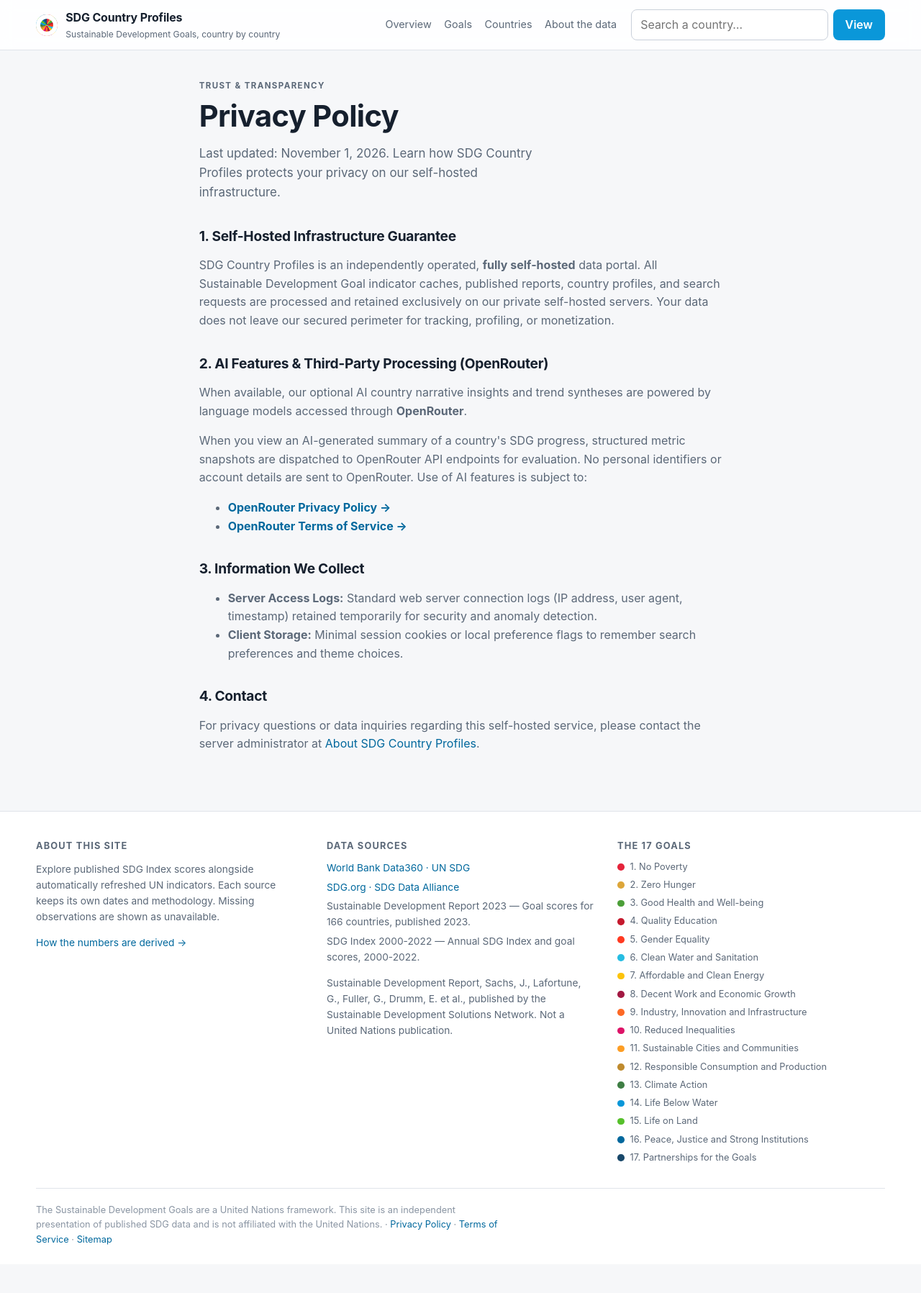
After one commit to thirza258/Country-SDG, a Django app: page /privacy/ in a window 1280 px wide. The commit adds this page. Shown: the whole page at 72% size. Run offline with Django 5.2, Linux system fonts and the light colour scheme; some libraries are stand-ins or nearby versions.

Commit message:
feat(legal): add self-hosted Privacy Policy and Terms of Service with OpenRouter disclosure and sitemap

```diff
--- a/information/sitemaps.py
+++ b/information/sitemaps.py
@@ -22,6 +22,8 @@ class ProfileSitemap(Sitemap):
         return [
             ("home", None),
             ("about", None),
+            ("privacy", None),
+            ("terms", None),
             *(("country", name) for name in analytics.get_dataset().entities),
             *(("goal", goal["number"]) for goal in GOALS),
         ]
@@ -38,7 +40,7 @@ class ProfileSitemap(Sitemap):
         reports = _modified(analytics.REPORT_FILE, analytics.INDEX_FILE)
         dates = {
             name: max(shared, reports, _modified(templates / f"{name}.html"))
-            for name in ("home", "about", "country", "goal")
+            for name in ("home", "about", "privacy", "terms", "country", "goal")
         }
         sources = landing_sources()  # Reads the last successful snapshot; no network call.
         for source in [sources["world_bank"], sources["hubs"], *sources["indicators"]]:
--- a/information/templates/base.html
+++ b/information/templates/base.html
@@ -109,7 +109,9 @@
           The Sustainable Development Goals are a United Nations framework. This site is an
           independent presentation of published SDG data and is not affiliated with the
           United Nations.
-          <a href="{% url 'sitemap' %}">Sitemap</a>
+          &middot; <a href="{% url 'privacy' %}">Privacy Policy</a>
+          &middot; <a href="{% url 'terms' %}">Terms of Service</a>
+          &middot; <a href="{% url 'sitemap' %}">Sitemap</a>
         </p>
       </div>
     </footer>
--- /dev/null
+++ b/information/templates/privacy.html
@@ -0,0 +1,43 @@
+{% extends "base.html" %}
+
+{% block title %}Privacy Policy &mdash; SDG Country Profiles{% endblock %}
+
+{% block content %}
+<section class="wrap prose">
+  <p class="eyebrow">Trust &amp; Transparency</p>
+  <h1>Privacy Policy</h1>
+  <p class="lede">
+    Last updated: November 1, 2026. Learn how SDG Country Profiles protects your privacy on our self-hosted infrastructure.
+  </p>
+
+  <h2>1. Self-Hosted Infrastructure Guarantee</h2>
+  <p>
+    SDG Country Profiles is an independently operated, <strong>fully self-hosted</strong> data portal.
+    All Sustainable Development Goal indicator caches, published reports, country profiles, and search requests are processed and retained exclusively on our private self-hosted servers.
+    Your data does not leave our secured perimeter for tracking, profiling, or monetization.
+  </p>
+
+  <h2>2. AI Features &amp; Third-Party Processing (OpenRouter)</h2>
+  <p>
+    When available, our optional AI country narrative insights and trend syntheses are powered by language models accessed through <strong>OpenRouter</strong>.
+  </p>
+  <p>
+    When you view an AI-generated summary of a country's SDG progress, structured metric snapshots are dispatched to OpenRouter API endpoints for evaluation. No personal identifiers or account details are sent to OpenRouter. Use of AI features is subject to:
+  </p>
+  <ul>
+    <li><a href="https://openrouter.ai/privacy" target="_blank" rel="noopener noreferrer"><strong>OpenRouter Privacy Policy &rarr;</strong></a></li>
+    <li><a href="https://openrouter.ai/terms" target="_blank" rel="noopener noreferrer"><strong>OpenRouter Terms of Service &rarr;</strong></a></li>
+  </ul>
+
+  <h2>3. Information We Collect</h2>
+  <ul>
+    <li><strong>Server Access Logs:</strong> Standard web server connection logs (IP address, user agent, timestamp) retained temporarily for security and anomaly detection.</li>
+    <li><strong>Client Storage:</strong> Minimal session cookies or local preference flags to remember search preferences and theme choices.</li>
+  </ul>
+
+  <h2>4. Contact</h2>
+  <p>
+    For privacy questions or data inquiries regarding this self-hosted service, please contact the server administrator at <a href="{% url 'about' %}">About SDG Country Profiles</a>.
+  </p>
+</section>
+{% endblock %}
--- a/information/urls.py
+++ b/information/urls.py
@@ -3,6 +3,8 @@ from django.urls import path
 from . import discovery
 from .views import (
     about,
+    privacy_policy,
+    terms_of_service,
     ads_txt,
     country,
     country_api,
@@ -22,6 +24,8 @@ urlpatterns = [
     path("robots.txt", robots, name="robots"),
     path("ads.txt", ads_txt, name="ads_txt"),
     path("about/", about, name="about"),
+    path("privacy/", privacy_policy, name="privacy"),
+    path("terms/", terms_of_service, name="terms"),
     path("search/", search, name="search"),
     path("country/<str:country_name>/", country, name="country"),
     path("goal/<int:number>/", goal, name="goal"),
--- a/information/views.py
+++ b/information/views.py
@@ -264,3 +264,13 @@ def country_api(request, country_name):
     if profile is None:
         return JsonResponse({"error": f"No SDG data for {country_name}"}, status=404)
     return JsonResponse(profile)
+
+
+
+
+def privacy_policy(request):
+    return render(request, "privacy.html", _shell("privacy"))
+
+
+def terms_of_service(request):
+    return render(request, "terms.html", _shell("terms"))
```
Also changed, not shown: information/templates/terms.html (added, +42 -0 lines).
